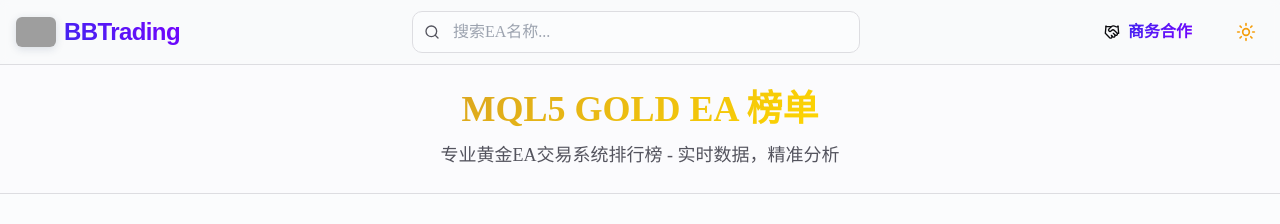
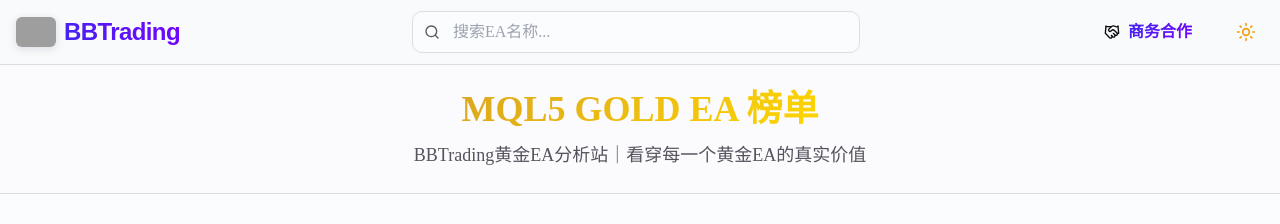
Before and after one commit to KAEL-fin123/mql5-gold-ea-dashboard-v3, a Next.js app: page / in a window 1280 px wide. Shown: the top 224 px of the page. Built offline with nearby package versions, Linux system fonts and the light colour scheme; no server answers; the database is empty; grey boxes are pictures that could not be loaded.

Commit message:
feat: update page subtitle to BBTrading brand

```diff
--- a/src/app/page.tsx
+++ b/src/app/page.tsx
@@ -151,7 +151,7 @@ export default function Home() {
               MQL5 GOLD EA 榜单
             </h1>
             <p className="text-muted-foreground text-lg">
-              专业黄金EA交易系统排行榜 - 实时数据，精准分析
+              BBTrading黄金EA分析站｜看穿每一个黄金EA的真实价值
             </p>
             {searchQuery && (
               <p className="text-sm text-muted-foreground mt-2">
```
